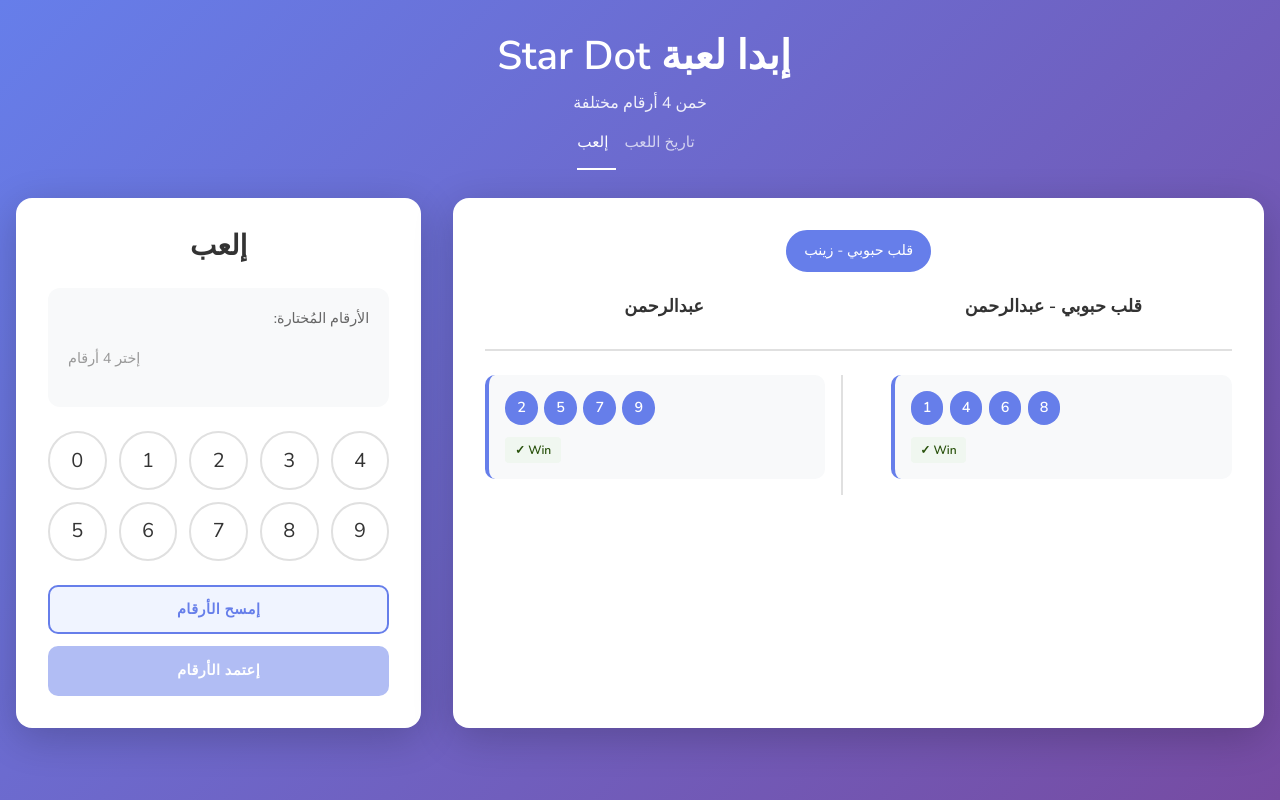
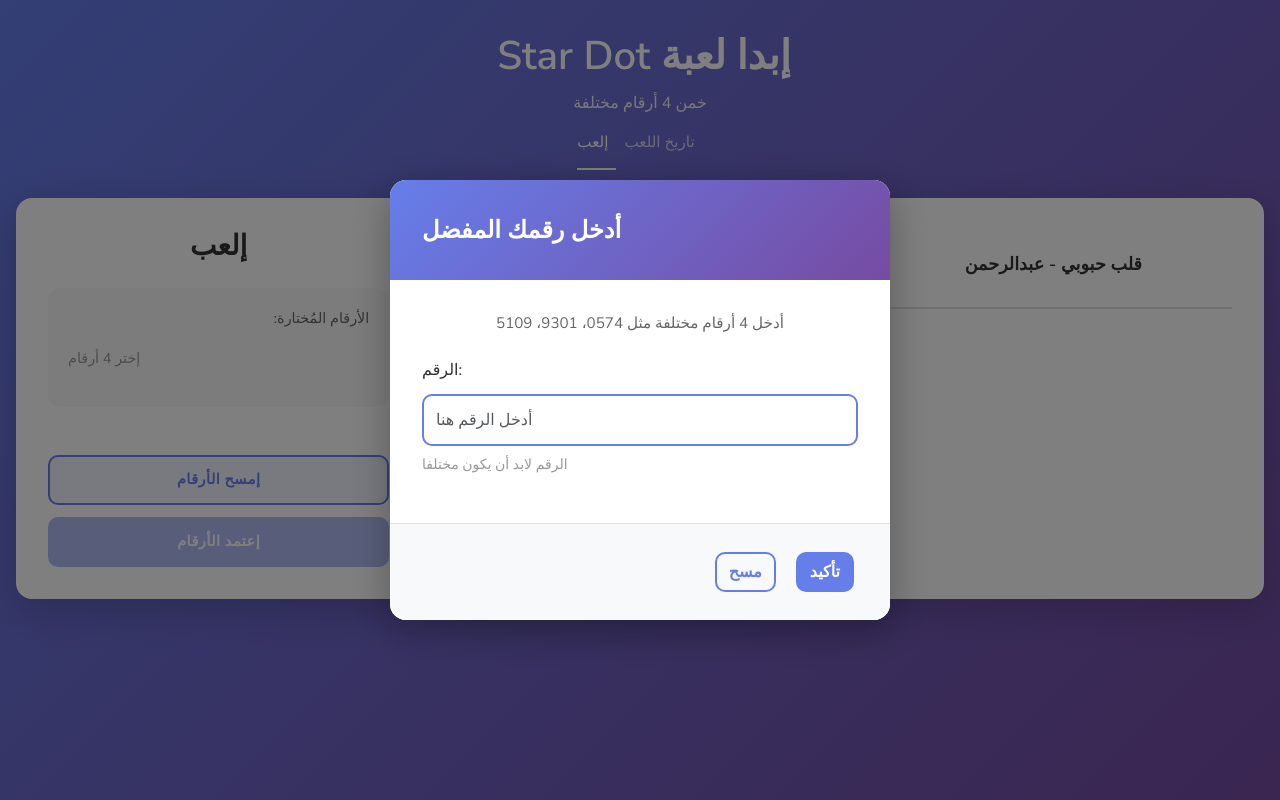
Before and after one commit to D3dS3c0x90/StarDot, a Django app: template templates/index.html in a window 1280 px wide. Run offline with Django 5.2, Linux system fonts and the light colour scheme; the template is opened without the code that fills it: values that come from a table or form of the project are taken from there, others are empty; data comes from the database, SQL or seed files in the repository; some libraries are stand-ins or nearby versions.

Commit message:
Update AJAX for first number taken

```diff
--- a/static/assets/javascript.js
+++ b/static/assets/javascript.js
@@ -7,12 +7,12 @@
       ];
 
     const mySuggestions = [
-      { numbers: [2, 5, 7, 9], result: 'win' },
+      { numbers: [2, 5, 7, 9], result: 'wait' },
     ];
 
     const friendSuggestions = {
       'قلب حبوبي - زينب': [
-        { numbers: [1, 4, 6, 8], result: 'win' },
+        { numbers: [1, 4, 6, 8], result: 'wait' },
       ],
     };
 
--- a/templates/index.html
+++ b/templates/index.html
@@ -27,6 +27,76 @@
 </head>
 
 <body>
+  <!-- Number Input Modal -->
+  <div class="modal fade" id="numberModal" data-bs-backdrop="static" data-bs-keyboard="false" tabindex="-1" aria-labelledby="numberModalLabel" aria-hidden="true">
+    <div class="modal-dialog modal-dialog-centered">
+      <div class="modal-content" style="border: none; border-radius: 16px; box-shadow: 0 10px 40px rgba(0, 0, 0, 0.3);">
+        <div class="modal-header" style="background: linear-gradient(135deg, #667eea 0%, #764ba2 100%); border-radius: 16px 16px 0 0; border: none; padding: 2rem;">
+          <h5 class="modal-title" id="numberModalLabel" style="color: white; font-size: 1.5rem; font-weight: 600;">
+            <i class="ti ti-number"></i> أدخل رقمك المفضل
+          </h5>
+        </div>
+        <form id="numberForm" method="GET">
+          <div class="modal-body" style="padding: 2rem;">
+            <p style="color: #666; margin-bottom: 1.5rem; text-align: center; font-size: 0.95rem;">
+            أدخل 4 أرقام مختلفة مثل 0574، 9301، 5109
+            </p>
+
+            <div class="mb-3">
+              <label for="userNumber" class="form-label" style="color: #333; font-weight: 500; margin-bottom: 0.75rem;">الرقم:</label>
+              <input
+                type="number"
+                class="form-control"
+                id="userNumber"
+                name="number"
+                min="0123"
+                max="9876"
+                required
+                placeholder="أدخل الرقم هنا"
+                style="border: 2px solid #667eea; border-radius: 10px; padding: 0.75rem; font-size: 1rem;"
+              >
+              <div class="form-text" style="color: #999; margin-top: 0.5rem;">الرقم لابد أن يكون مختلفا</div>
+            </div>
+          </div>
+          <div class="modal-footer" style="border-top: 1px solid #e0e0e0; padding: 1.5rem 2rem; background: #f8f9fa; border-radius: 0 0 16px 16px; display: flex; gap: 0.75rem;">
+            <button type="button" class="btn btn-outline-secondary" id="clearBtn" style="border: 2px solid #667eea; color: #667eea; border-radius: 10px; font-weight: 600;">
+              <i class="ti ti-refresh"></i> مسح
+            </button>
+            <button type="submit" class="btn" style="background-color: #667eea; color: white; border: 2px solid #667eea; border-radius: 10px; font-weight: 600;">
+              <i class="ti ti-check"></i> تأكيد
+            </button>
+          </div>
+        </form>
+      </div>
+    </div>
+  </div>
+
+  <!-- Error Modal -->
+   <div class="modal fade"
+     id="errorModal"
+     tabindex="-1">
+      <div class="modal-dialog modal-dialog-centered">
+        <div class="modal-content">
+          <div class="modal-header bg-danger text-white">
+            <h5 class="modal-title">
+              Error
+            </h5>
+          </div>
+          <div class="modal-body">
+            حدث خطأ أثناء حفظ الرقم 😢
+          </div>
+          <div class="modal-footer">
+            <button
+              type="button"
+              class="btn btn-secondary"
+              data-bs-dismiss="modal">
+              إغلاق
+            </button>
+          </div>
+        </div>
+      </div>
+    </div>
+
   <main class="main" id="top">
     <div class="main-container">
       <!-- Header -->
@@ -140,10 +210,67 @@
   <script src="https://cdn.jsdelivr.net/npm/bootstrap@5.3.0/dist/js/bootstrap.bundle.min.js"></script>
   <script src="{% static './assets/javascript.js' %}"></script>
 
+  <!-- Modal Script -->
+  <script>
+    // Show modal on page load
+    document.addEventListener('DOMContentLoaded', function() {
+      const numberModal = new bootstrap.Modal(document.getElementById('numberModal'));
+      numberModal.show();
+
+      // Clear button functionality
+      document.getElementById('clearBtn').addEventListener('click', function() {
+        document.getElementById('userNumber').value = '';
+        document.getElementById('userNumber').focus();
+      });
+
+      // Form submission
+      document.getElementById('numberForm')
+        .addEventListener('submit', async function(e) {
+            e.preventDefault();
+            const userNumber = document.getElementById('userNumber').value;
+            const userId = {{ me.user_id }};
+            try {
+                const response = await fetch(
+                    `/create/play?user_id=${userId}&my_number=${userNumber}`
+                );
+                // SERVER ERROR
+                if (!response.ok) {
+                    throw new Error(
+                        `Server Error: ${response.status}`
+                    );
+                }
+                const data = await response.json();
+                const myInsertedSuggestion = data.number.toString().split('').map(Number)
+                const myResult = data.result
+
+                mySuggestions.push({
+                    numbers: myInsertedSuggestion,
+                    result: myResult
+                });
+
+                updateComparison();
+
+                // mySuggestions => { numbers: [2, 5, 7, 9], result: 'wait' }
+                console.log(data);
+                numberModal.hide();
+                initGame();
+            }
+            catch(error) {
+                console.log(error);
+                // SHOW ERROR MODAL
+                const errorModal = new bootstrap.Modal(
+                    document.getElementById('errorModal')
+                );
+                errorModal.show();
+            }
+        });
+    });
+  </script>
+
   <!-- Game Script -->
   <script>
-    // Initialize game on page load
-    document.addEventListener('DOMContentLoaded', initGame);
+    // Initialize game on page load (will be called after modal submission)
+    // document.addEventListener('DOMContentLoaded', initGame);
   </script>
 </body>
 
```
Also changed, not shown: Game/views.py (+18 -10 lines), db.sqlite3, 1 other file.
